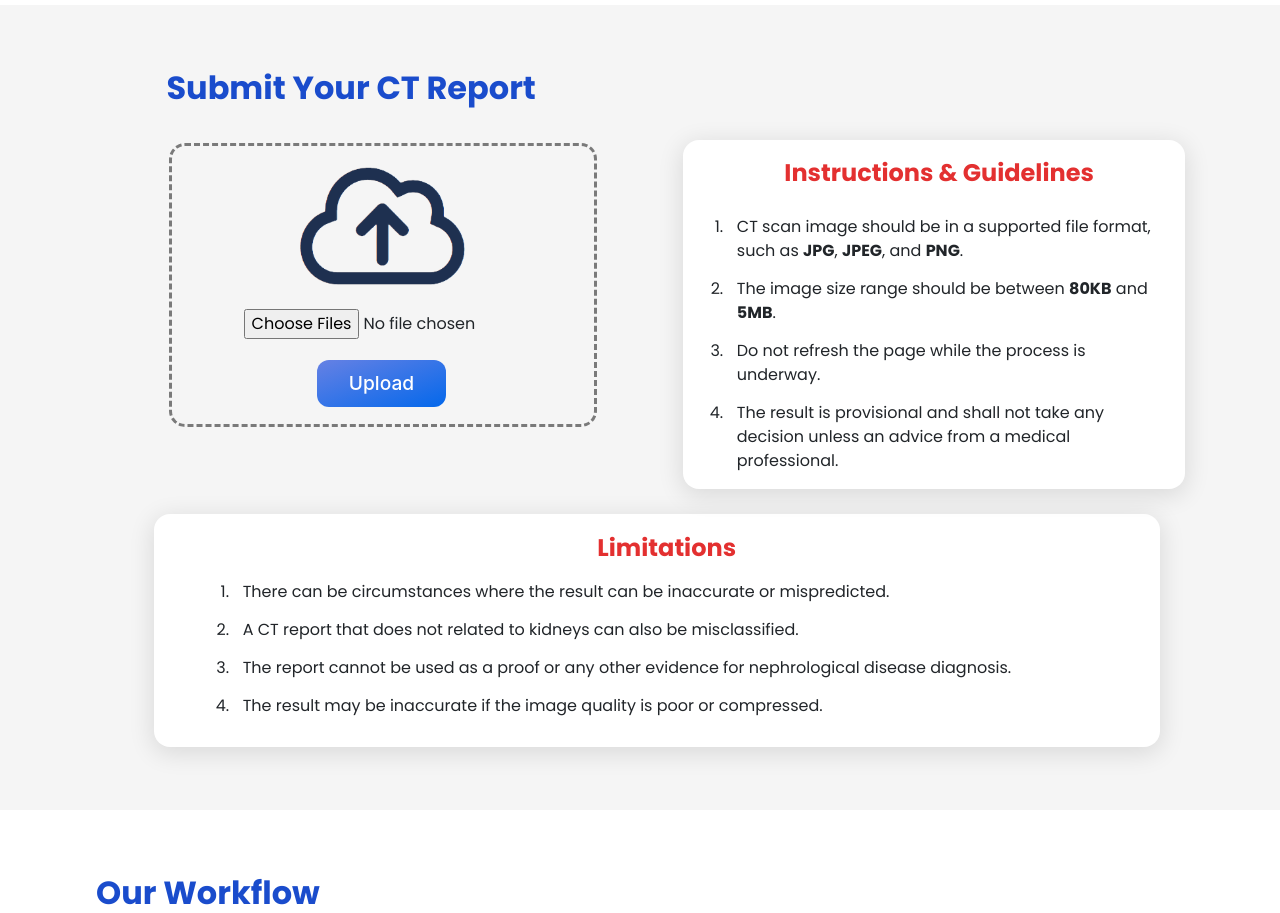
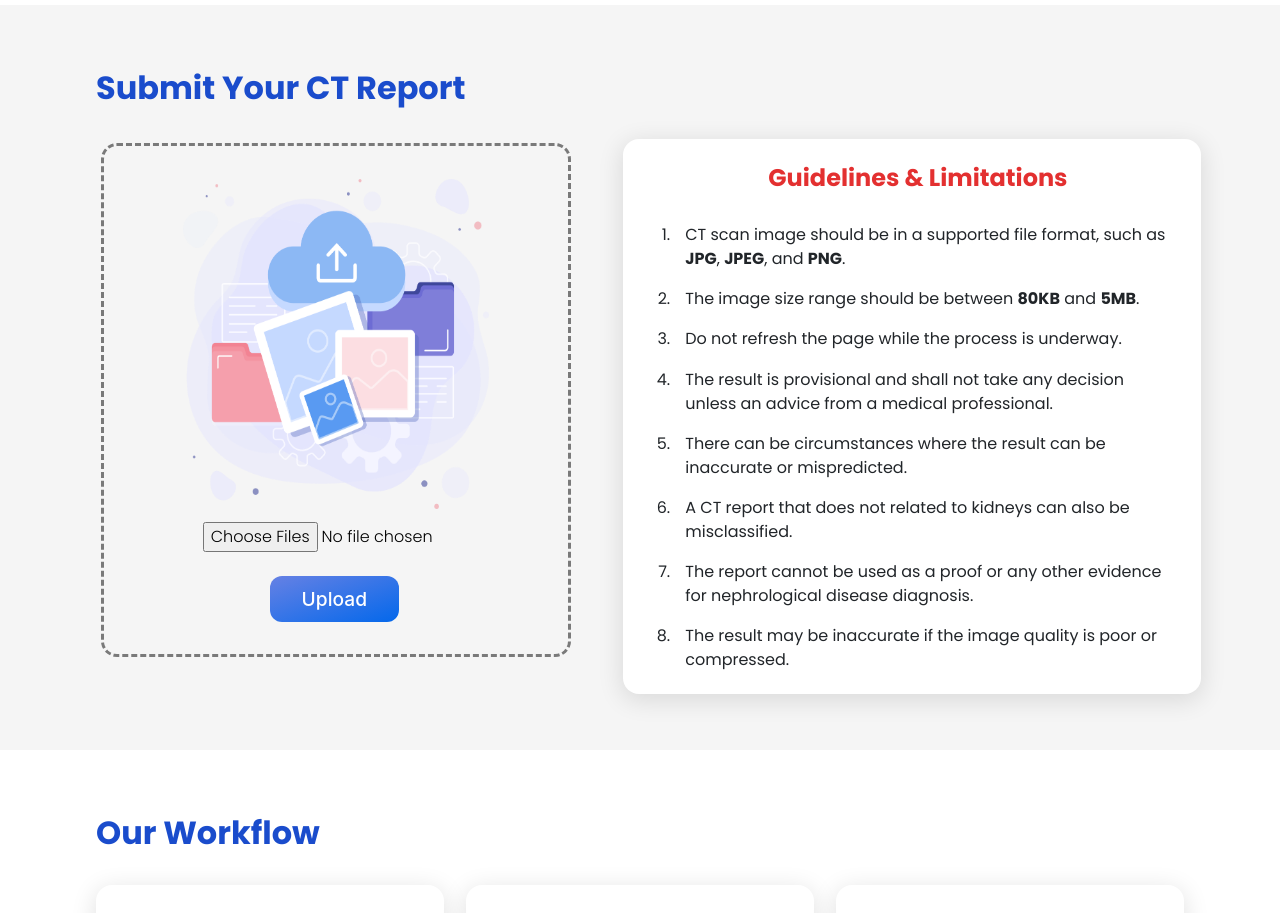
Before and after one commit to Team-Captivators/Nephro-Disease-Detection, a React (Create React App) app: page / in a window 1280 px wide. Shown: the part 3640-4553 px from the top of the page. Built offline with nearby package versions, Linux system fonts and the light colour scheme.

Commit message:
Minor UI Update

```diff
--- a/src/components/FileUpload.css
+++ b/src/components/FileUpload.css
@@ -4,7 +4,7 @@
 }
 
 .mb-2 {
-    padding: 2% 9% 0 12%;
+    padding: 0 6% 0 7.5%;
 }
 
 .key_message {
@@ -12,12 +12,12 @@
 }
 
 .tm_dcv {
-    padding: 0 9% 0 12%;
+    padding: 0 6% 0 7.5%;
 }
 
 .uploader_section {
     display: flex;
-    margin-left: 2.5rem;
+    margin-left: 5%;
 }
 
 .refText, .refText.a {
@@ -32,34 +32,33 @@
 
 .fileborder h1{
     text-align: left;
-    margin: 0 0 0 6%;
+    margin: 0 0 0 7.5%;
     padding-top: 5%;
     font-weight: bold;
     color: #1a4ccc;
 }
 
 .upload-card{
-    margin-top: 1%;
+    margin-top: 2%;
     margin-bottom: 1%;
-    width: 40.5%;
-    border-radius: 1rem;
     box-shadow: 0 5px 25px 2px rgba(0, 0, 0, 0.11);
     border-radius: 1rem;
     background-color:#FFFFFF;
+    margin-right: 10%;
 }
 
 .heading{
     font-size: 2rem;
     font-weight: 550;
-    padding: 0 0 20px 7%;
+    padding: 0 0 20px 0%;
 }
 
 .upld_img {
     display: flex;
-    margin-top: 2%;
-    margin-right: 23%;
-    height: 55%;
-    width: 50%;
+    margin-top: 7%;
+    margin-right: 13%;
+    height: 70%;
+    width: 70%;
 }
 
 .btn-default-p-0 {
@@ -154,15 +153,23 @@
 .my-3 {
     display: flex;
     flex-direction: column;
-    min-width: 50%;
+    width: 43%;
+    margin-right: 3%;
 }
 
-.col-8 {
+.col-dn {
     border-style: dashed;
     border-color:rgba(0, 0, 0, 0.5);
     border-radius: 1rem;
-    margin-left: 20%;
-    padding: 0 0 3% 0;
+    margin-left: 7%;
+    padding: 0 0 7% 0;
+    height: 95%;
+    width: 90%;
+}
+
+.uploader_media {
+    color: black;
+    font-weight: 300;
 }
 
 .col-4 {
@@ -170,10 +177,15 @@
     margin-left: 33%;
 }
 
-.upload-card.a2 {
-    margin-left: 12%;
-    width: 78.6%;
+.upload-card.a1 {
+    width: 95%;
     padding: 0.5% 0 1% 0;
+}
+
+.div_instructions {
+    display: flex;
+    flex-direction: column;
+    width: 50%;
 }
 
 .upload_panel {
@@ -193,7 +205,7 @@
 
 .list-group-item.a2 li {
     margin: 1%;
-    padding: 0.5% 3% 0 1%;
+    padding: 1% 3% 0 2%;
 }
 
 .upload-btn{
--- a/src/components/FileUpload.js
+++ b/src/components/FileUpload.js
@@ -160,11 +160,12 @@ const FileUpload = () => {
     <div className="fileborder" id="uploadLink">
         <h1 className="heading">Submit Your CT Report</h1>
         <div className="uploader_section">
+
           <div className="my-3">
-            <div className="col-8">
+            <div className="col-dn">
               <img className="upld_img" src={IMG_S00} height='' width='' alt="" />
               <label className="btn-default-p-0">
-                <input type="file" multiple onChange={selectFiles} />
+                <input className="uploader_media" type="file" multiple onChange={selectFiles} />
               </label>
               <div className="col-4">
                 <button
@@ -178,30 +179,24 @@ const FileUpload = () => {
             </div>
           </div>
 
+          <div className="div_instructions">
             <div className="upload-card a1">
-            <div className="upload-card-header a1">Instructions & Guidelines</div>
+              <div className="upload-card-header a1">Guidelines & Limitations</div>
                 <ol className="list-group-item a1">
                   <li>CT scan image should be in a supported file format, such as <b>JPG</b>, <b>JPEG</b>, and <b>PNG</b>.</li>
                   <li>The image size range should be between <b>80KB</b> and <b>5MB</b>.</li>
                   <li>Do not refresh the page while the process is underway.</li>
                   <li>The result is provisional and shall not take any decision unless an advice from a medical professional.</li>
-              </ol>
-          </div>
-        </div>
-
-        <div className="upload-card a2">
-            <div className="upload-card-header a2">
-              <div className="upload_panel">
-                Limitations
-              </div>
-            </div>
-            <ol className="list-group-item a2">
                   <li>There can be circumstances where the result can be inaccurate or mispredicted.</li>
                   <li>A CT report that does not related to kidneys can also be misclassified.</li>
                   <li>The report cannot be used as a proof or any other evidence for nephrological disease diagnosis.</li>
                   <li>The result may be inaccurate if the image quality is poor or compressed.</li>
                 </ol>
               </div>
+          </div>
+
+        </div>
+
 
         {progressInfos && progressInfos.val.length > 0 &&
         progressInfos.val.map((progressInfo, index) => (
```
Also changed, not shown: src/images/upload.png. Lines whose indentation alone changed are shown as unchanged.
